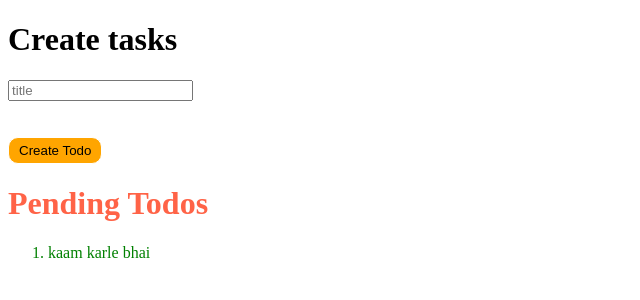
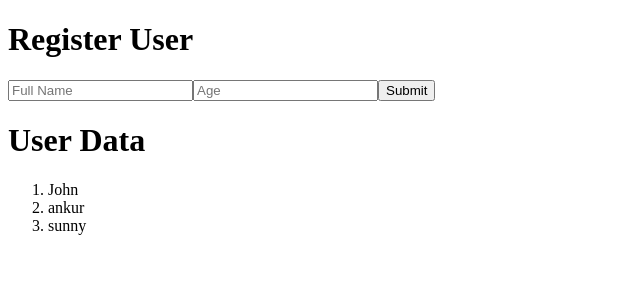
Before and after one commit to SunnyKapur/Two-way-binding-and-Props-Drilling, a React (Vite) app: page / in a window 1280 px wide. Shown: the top 300 px of the page, without its empty margins (0-640 px from the left). Built offline with nearby package versions, Linux system fonts and the light colour scheme.

Commit message:
props drilling practice

```diff
--- a/src/App.jsx
+++ b/src/App.jsx
@@ -3,15 +3,17 @@ import Create from "./components/Create";
 import Read from "./components/Read";
 
 const App = () => {
-  const [todos, settodos] = useState([
-    { id: 1, title: "kaam karle bhai", isCompleted: true },
+  const [users, setusers] = useState([
+    { name: "John", age: 12 },
+    { name: "ankur", age: 32 },
+    { name: "sunny", age: 22 },
   ]);
 
   return (
-    <>
-      <Create todos={todos} settodos={settodos} />
-      <Read todos={todos} settodos={settodos} />
-    </>
+    <div>
+      <Create />
+      <Read users={users} setusers={setusers}/>
+    </div>
   );
 };
 
--- a/src/components/Create.jsx
+++ b/src/components/Create.jsx
@@ -1,54 +1,38 @@
-import { nanoid } from "nanoid";
 import { useState } from "react";
 
 const Create = (props) => {
-  const todos = props.todos;
-  const settodos = props.settodos;
+    console.log(props);
 
-  const [title, settitle] = useState("");
+  const [fullname, setfullname] = useState("");
+  const [age, setage] = useState();
 
   const SubmitHandler = (e) => {
     e.preventDefault();
-
-    const newtodo = {
-      id: nanoid(),
-      title: title,
-      isCompleted: false,
-    };
-
-    let copytodos = [...todos];
-    copytodos.push(newtodo);
-    settodos(copytodos);
-
-    // settodos([...todos, newtodo])
-
-    settitle("");
-  };
-
-  const buttoncss = {
-    // color: "black",
-    padding: "5px 10px",
-    backgroundColor: "orange",
-    border: "1px solid white",
-    borderRadius: "10px",
+    const newuser = { fullname, age };
+    console.log(newuser); // api, backend ,data
+    // set the user in the setusers
   };
 
   return (
-    <>
-      <h1>Create tasks</h1>
+    <div>
+      <h1>Register User</h1>
       <form onSubmit={SubmitHandler}>
         <input
-          onChange={(e) => settitle(e.target.value)}
-          value={title}
+          onChange={(e) => setfullname(e.target.value)}
+          value={fullname}
           type="text"
-          placeholder="title"
+          placeholder="Full Name"
         />
-        <br />
-        <br />
-        <br />
-        <button style={buttoncss}>Create Todo</button>
+
+        <input
+          onChange={(e) => setage(e.target.value)}
+          value={age}
+          type="number"
+          placeholder="Age"
+        />
+        <button type="submit">Submit</button>
       </form>
-    </>
+    </div>
   );
 };
 
--- a/src/components/Read.jsx
+++ b/src/components/Read.jsx
@@ -1,26 +1,16 @@
-import { Fragment } from "react";
+const Read = (props) => {
+  const users = props.users;
+  // const setusers = props.setusers
 
-const Read = (props) => {
-  const todos = props.todos;
-  const settodos = props.settodos;
-
-  const rendertodos = todos.map((todo) => {
-    return (
-      <li
-        style={{ color: todo.isCompleted ? "green" : "purple" }}
-        key={todo.id}
-      >
-        {todo.title}
-      </li>
-    );
+  const renderuser = users.map((user, index) => {
+    return <li key={index}>{user.name}</li>;
   });
 
   return (
-    <Fragment>
-      <h1 style={{ color: "tomato" }}>Pending Todos</h1>
-      <ol>{rendertodos}</ol>
-    </Fragment>
+    <div>
+      <h1>User Data</h1>
+      <ol>{renderuser} </ol>
+    </div>
   );
 };
-
 export default Read;
```
